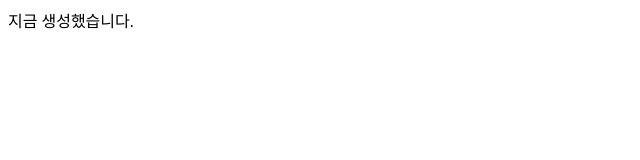
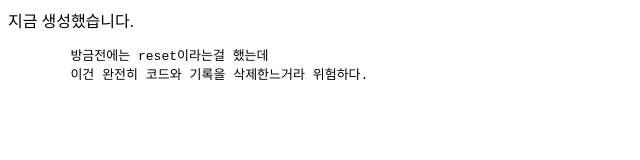
Before and after one commit to gkkary3/web, a plain HTML site: page 4_jQuery/test.html in a window 1280 px wide. Shown: the whole page, without its empty margins (0-640 px from the left). Drawn offline with Linux system fonts and the light colour scheme.

Commit message:
reset설명추가

```diff
--- a/4_jQuery/test.html
+++ b/4_jQuery/test.html
@@ -8,5 +8,10 @@
 </head>
 <body>
     지금 생성했습니다.
+
+    <pre>
+        방금전에는 reset이라는걸 했는데
+        이건 완전히 코드와 기록을 삭제한느거라 위험하다.
+    </pre>
 </body>
 </html>
```
